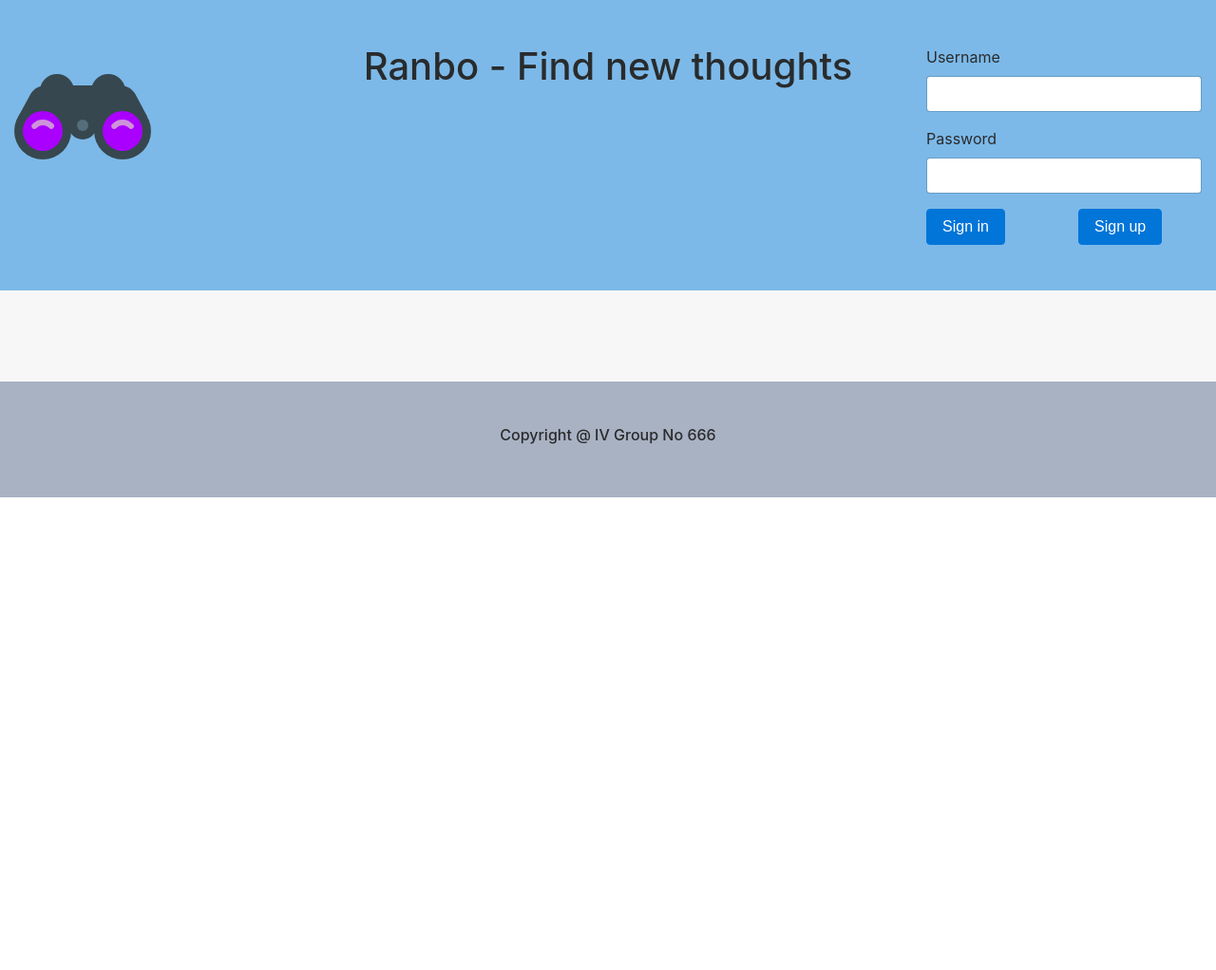
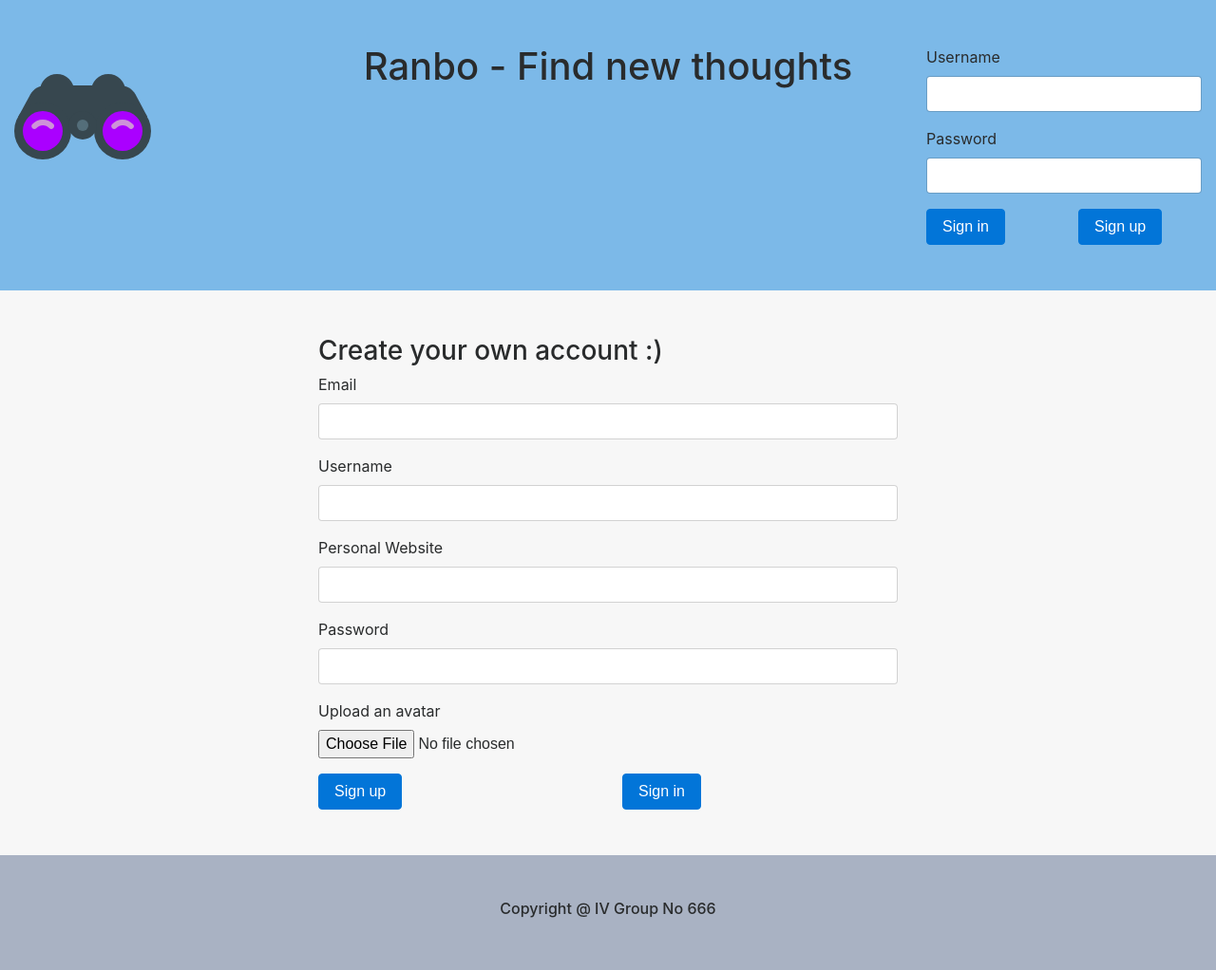
Before and after one commit to IV-Group-NO-666/ranbo_project, a Django app: page /ranbo/register/ in a window 1280 px wide. Shown: the whole page at 95% size. Before the commit the page ends 524 px from the top, so only its background shows below. Run offline with Django 3.2, Linux system fonts and the light colour scheme; some libraries are stand-ins or nearby versions.

Commit message:
update: fill data into register page

```diff
--- a/templates/ranbo/base.html
+++ b/templates/ranbo/base.html
@@ -49,7 +49,7 @@
 							</a>
 						</div>
 					{% else %}
-						<form role="form" method="post" action="{% url 'ranbo:login' %}">
+						<form role="form" method="post" action="{% url 'ranbo:login' %}" id="login_form">
 							{% csrf_token %}
 							<div class="form-group">
 								<label for="exampleInputEmail1">
@@ -63,9 +63,10 @@
 								</label>
 								<input type="password" class="form-control" id="exampleInputPassword1" name="password" />
 							</div>
-							<div class="row">
+						</form>
+						<div class="row">
 							<div class="col-md-6">
-								<button type="submit" class="btn btn-primary">
+								<button type="submit" class="btn btn-primary" form="login_form">
 									Sign in
 								</button>
 							</div>
@@ -76,8 +77,7 @@
 									</button>
 								</a>
 							</div>
-							</div>
-						</form>
+						</div>
 					{% endif %}
 				</div>
 			</div>
--- a/templates/ranbo/register.html
+++ b/templates/ranbo/register.html
@@ -7,5 +7,56 @@
 {% endblock %}
 
 {% block body_block %}
-
+<div class="col-md-3">
+</div>
+<div class="col-md-6">
+    <h3>Create your own account :)</h3>
+    <form role="form" method="post" action="{% url 'ranbo:register' %}" id="register_form">
+        {% csrf_token %}
+        <div class="form-group">
+            <label for="exampleInputEmail1">
+                Email
+            </label>
+            <input type="email" class="form-control" id="exampleInputEmail1" name="email" />
+        </div>
+        <div class="form-group">
+            <label for="exampleInputEmail1">
+                Username
+            </label>
+            <input type="text" class="form-control" id="exampleInputText1" name="username" />
+        </div>
+        <div class="form-group">
+            <label for="exampleInputEmail1">
+                Personal Website
+            </label>
+            <input type="text" class="form-control" id="exampleInputText2" name="website" />
+        </div>
+        <div class="form-group">
+            <label for="exampleInputPassword1">
+                Password
+            </label>
+            <input type="password" class="form-control" id="exampleInputPassword1" name="password" />
+        </div>
+        <div class="form-group">
+            <label for="exampleFormControlFile1">Upload an avatar</label>
+            <input type="file" class="form-control-file" id="exampleFormControlFile1" name="picture" />
+        </div>
+    </form>
+    <div class="row">
+        <div class="col-md-6">
+            <button type="submit" class="btn btn-primary" form="register_form">
+                Sign up
+            </button>
+        </div>
+        <div class="col-md-6">
+            <a href="{% url 'ranbo:login' %}">
+                <button class="btn btn-primary">
+                    Sign in
+                </button>
+            </a>
+        </div>
+    </div>
+</div>
+<div class="col-md-3">
+</div>
 {% endblock %}
```
Also changed, not shown: templates/ranbo/login.html (+11 -8 lines).
